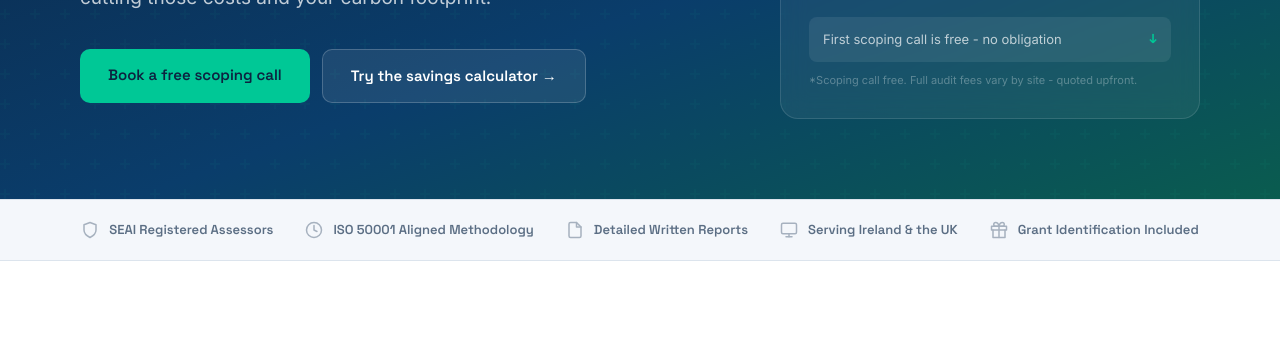
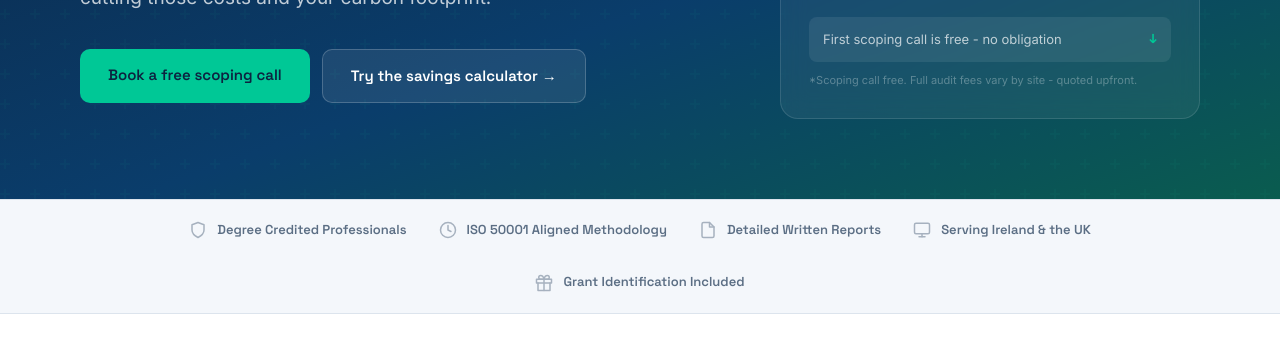
Before and after one commit to CaitlinON05/valance-site, a plain HTML site: page index.html in a window 1280 px wide. Shown: the part 446-792 px from the top of the page. Drawn offline with Linux system fonts and the light colour scheme.

Commit message:
Removed & replaced SEAI Registered Assessors

```diff
--- a/index.html
+++ b/index.html
@@ -332,7 +332,7 @@ footer{background:var(--navy);color:rgba(255,255,255,.55);padding:48px 24px 32px
   <div class="trust-inner">
     <div class="trust-item">
       <svg width="18" height="18" viewBox="0 0 24 24" fill="none" stroke="currentColor" stroke-width="2" stroke-linecap="round" stroke-linejoin="round"><path d="M12 22s8-4 8-10V5l-8-3-8 3v7c0 6 8 10 8 10z"/></svg>
-      SEAI Registered Assessors
+      Degree Credited Professionals
     </div>
     <div class="trust-item">
       <svg width="18" height="18" viewBox="0 0 24 24" fill="none" stroke="currentColor" stroke-width="2" stroke-linecap="round" stroke-linejoin="round"><circle cx="12" cy="12" r="10"/><polyline points="12 6 12 12 16 14"/></svg>
```
